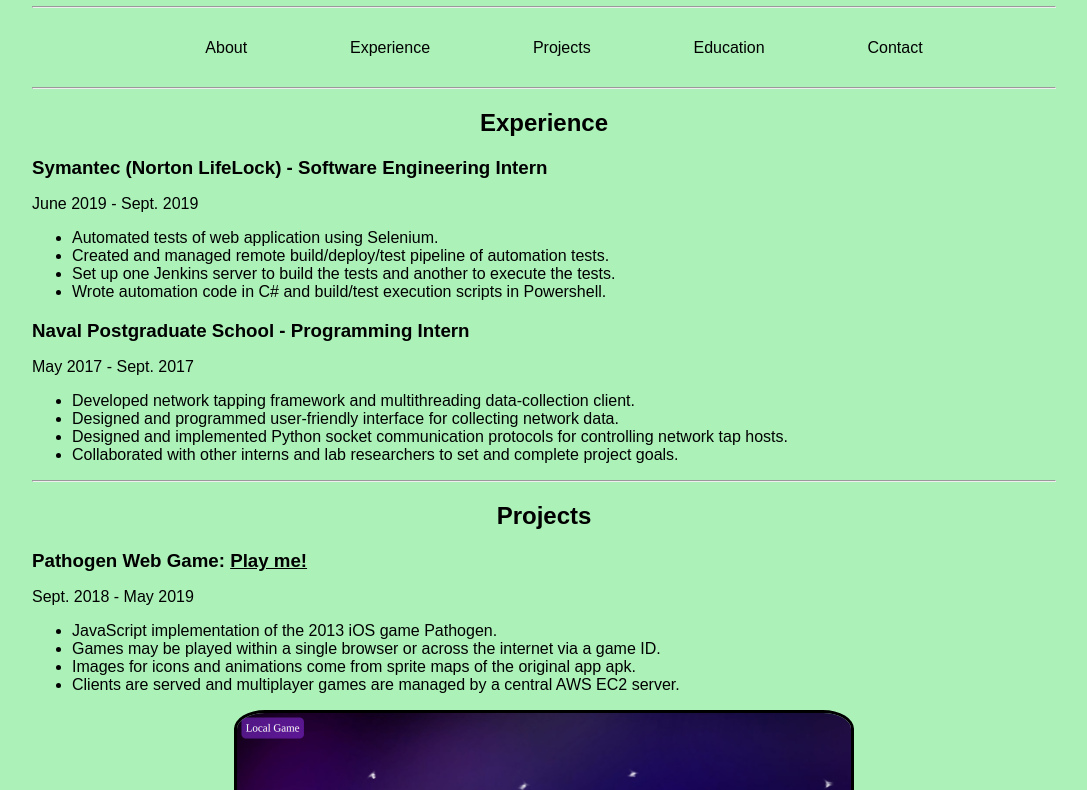
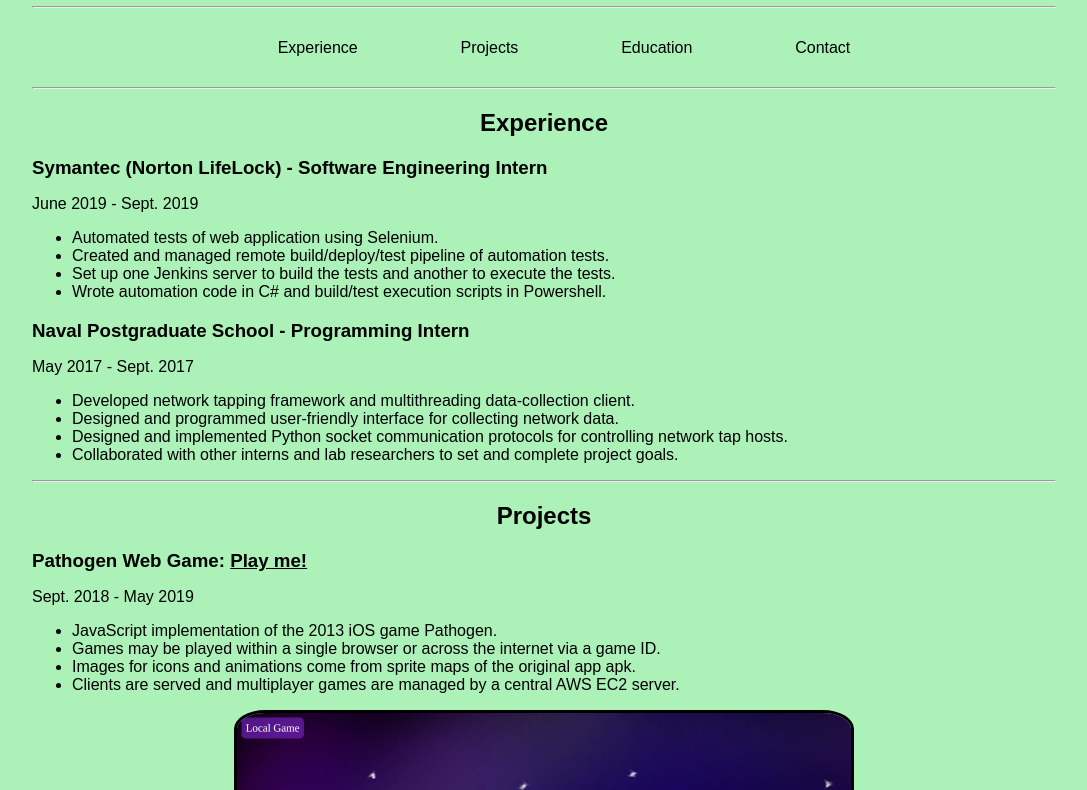
Before and after one commit to Bubba74/Bubba74.github.io, a plain HTML site: page index.html in a window 1280 px wide. Shown: the part 78-868 px from the top of the page, without its empty margins (96-1183 px from the left). Drawn offline with Linux system fonts and the light colour scheme; a script that the page names is missing.

Commit message:
Removed #about section, for now.

```diff
--- a/index.html
+++ b/index.html
@@ -19,7 +19,7 @@
   <hr>
   <nav style="margin-top:3%; margin-bottom:3%;">
     <ul style="text-align:center;">
-      <li id="nav_li"><a href="#about">About</a></li>
+      <!--<li id="nav_li"><a href="#about">About</a></li>-->
       <li id="nav_li"><a href="#experience">Experience</a></li>
       <li id="nav_li"><a href="#projects">Projects</a></li>
       <li id="nav_li"><a href="#education">Education</a></li>
```
